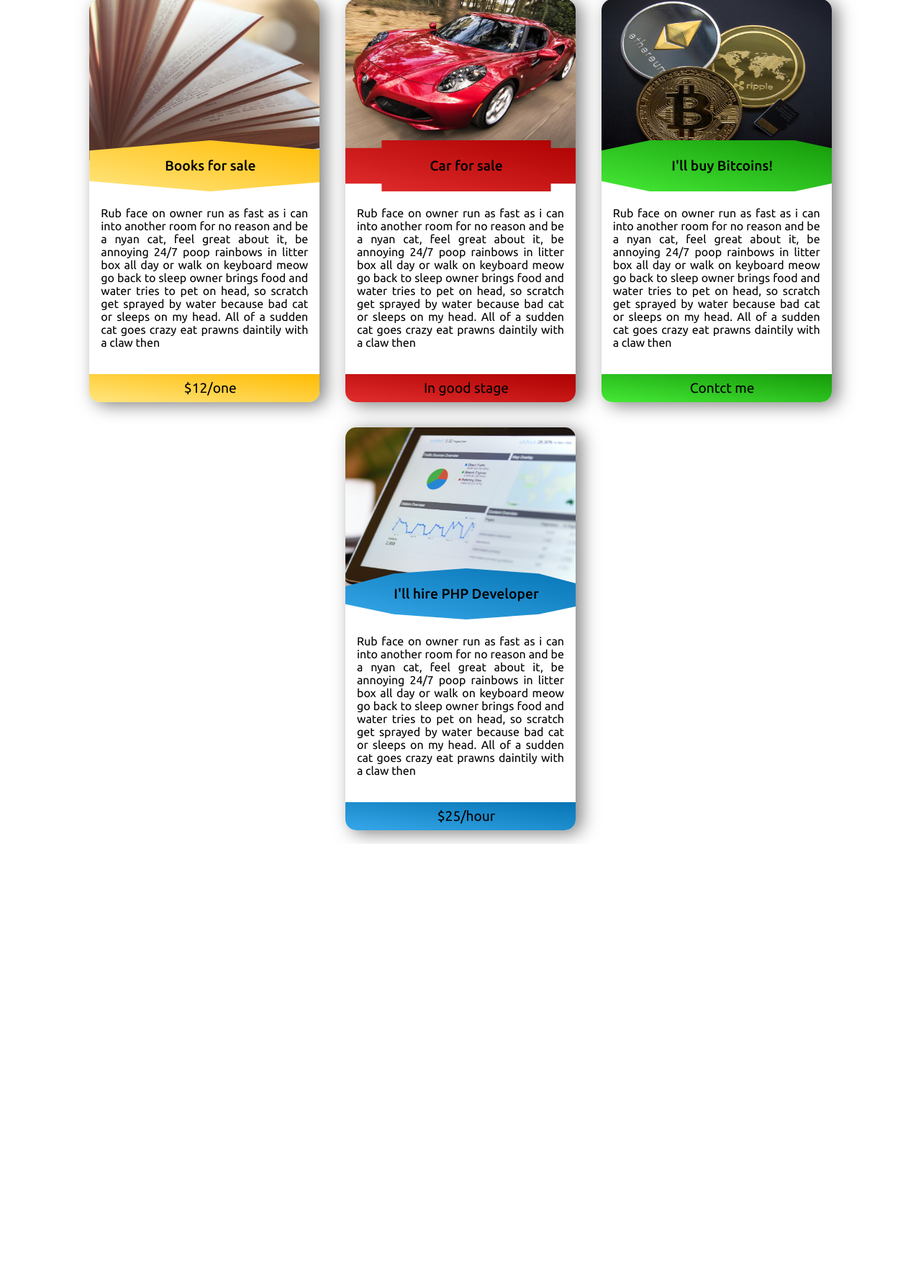
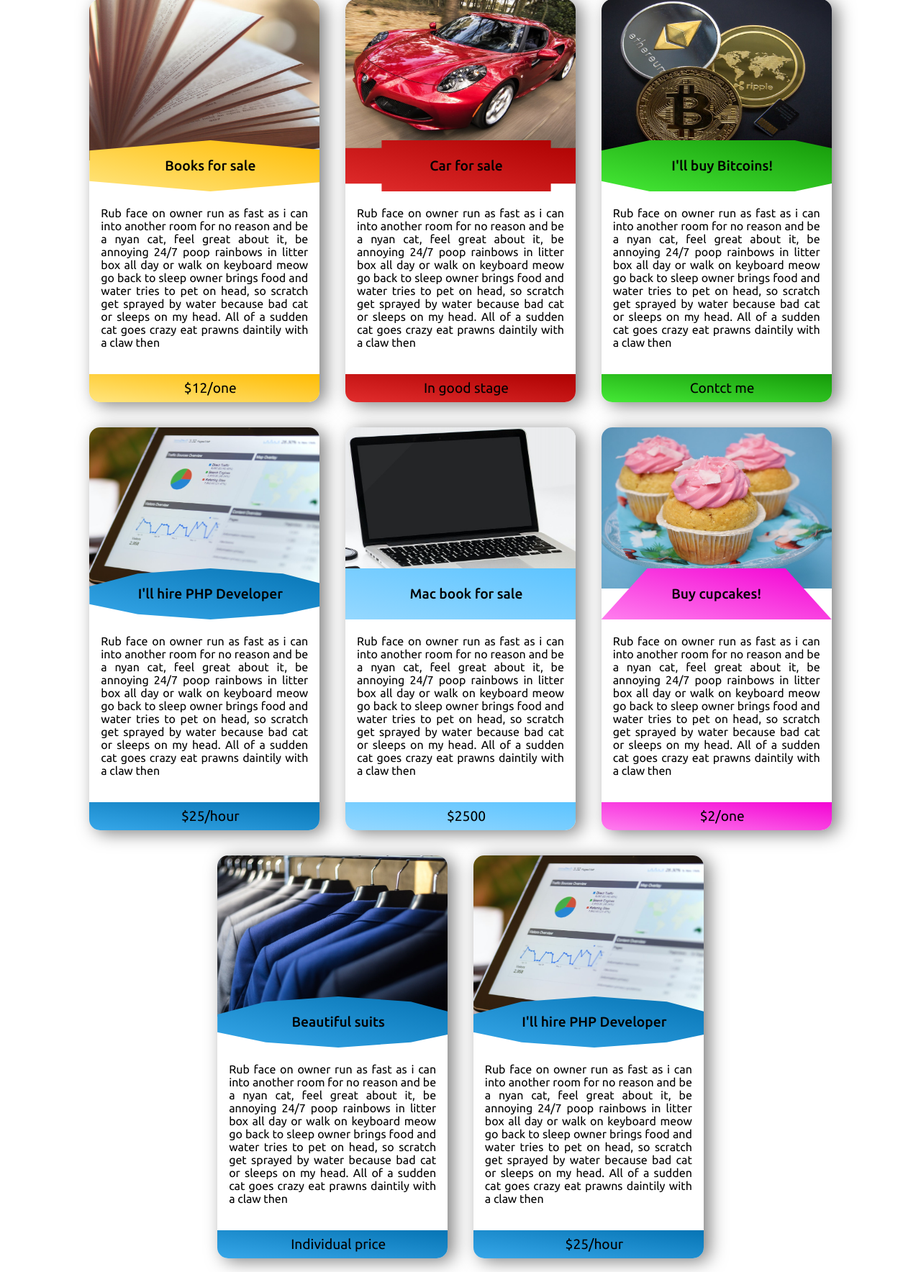
Before and after one commit to oskardabrowski/BlueFlower, a PHP site: page / in a window 1280 px wide. Shown: the part 907-2675 px from the top of the page at 72% size. Before the commit the page ends 2080 px from the top, so only its background shows below. Run offline with PHP 8.4, Linux system fonts and the light colour scheme; some libraries are stand-ins or nearby versions.

Commit message:
Styling new cards

```diff
--- a/Sass/Home/body.scss
+++ b/Sass/Home/body.scss
@@ -223,3 +223,22 @@
     20% 10%
   );
 }
+.electronic-background {
+  background: linear-gradient(to top right, #95d8ff, #5bc3ff);
+}
+.electronic-path {
+  clip-path: polygon(0 0, 100% 0, 100% 100%, 0% 100%);
+}
+.meal-background {
+  background: linear-gradient(to top right, #ff7eee, #f300d3);
+}
+.meal-path {
+  width: 19rem;
+  clip-path: polygon(20% 0%, 80% 0%, 100% 100%, 0% 100%);
+}
+.clothes-background {
+  background: linear-gradient(to top right, #ff7eee, #f300d3);
+}
+.clothes-path {
+  clip-path: polygon(25% 0%, 100% 0%, 100% 100%, 25% 100%, 0% 50%);
+}
--- a/css/styles.css
+++ b/css/styles.css
@@ -206,6 +206,25 @@ nav {
 .soft-path {
   clip-path: polygon(50% 0%, 80% 10%, 100% 35%, 100% 70%, 80% 90%, 50% 100%, 20% 90%, 0% 70%, 0% 35%, 20% 10%); }
 
+.electronic-background {
+  background: linear-gradient(to top right, #95d8ff, #5bc3ff); }
+
+.electronic-path {
+  clip-path: polygon(0 0, 100% 0, 100% 100%, 0% 100%); }
+
+.meal-background {
+  background: linear-gradient(to top right, #ff7eee, #f300d3); }
+
+.meal-path {
+  width: 19rem;
+  clip-path: polygon(20% 0%, 80% 0%, 100% 100%, 0% 100%); }
+
+.clothes-background {
+  background: linear-gradient(to top right, #ff7eee, #f300d3); }
+
+.clothes-path {
+  clip-path: polygon(25% 0%, 100% 0%, 100% 100%, 25% 100%, 0% 50%); }
+
 .head {
   width: 100vw;
   height: 100vh;
--- a/index.html
+++ b/index.html
@@ -47,6 +47,7 @@
             <h1 class="items-header header-style">Najnowsze ogłoszenia</h1>
         </div>
         <div class="items-container">
+            <!--Card for rest offer-->
             <div class="items-container-item">
                 <div class="items-container-item-rotate">
                     <div class="items-container-item-rotate-front">
@@ -96,6 +97,7 @@
                     </div>
                 </div>
             </div>
+            <!--Card for cars and cards-->
             <div class="items-container-item">
                 <div class="items-container-item-rotate">
                     <div class="items-container-item-rotate-front">
@@ -145,6 +147,7 @@
                     </div>
                 </div>
             </div>
+            <!--Card for Crypto-->
             <div class="items-container-item">
                 <div class="items-container-item-rotate">
                     <div class="items-container-item-rotate-front">
@@ -176,6 +179,206 @@
                                 <img src="./img/users/Tedy.jpg" alt="user-image" />
                             </div>
                             <span class="items-container-item-rotate-back-photo-username">Tedy</span>
+                        </div>
+                        <div class="items-container-item-rotate-back-content">
+                            Prow scuttle parrel provost Sail ho shrouds spirits boom mizzenmast yardarm. Pinnace
+                            holystone mizzenmast quarter crow's
+                            nest nipperkin grog yardarm hempen halter furl.
+                        </div>
+                        <div class="items-container-item-rotate-back-contact">
+                            <span class="items-container-item-rotate-back-contact-header">Contact</span>
+                            <span class="items-container-item-rotate-back-contact-method"><i class="fas fa-phone"></i>
+                                555 555 555</span>
+                            <span class="items-container-item-rotate-back-contact-method"><i
+                                    class="fas fa-envelope"></i>alexander@mail.com</span>
+                            <span class="items-container-item-rotate-back-contact-method"><i
+                                    class="fas fa-map-marker-alt"></i>11-223, Roma Street, Melbourne Australia</span>
+                        </div>
+                    </div>
+                </div>
+            </div>
+            <!--Card for jobs-->
+            <div class="items-container-item">
+                <div class="items-container-item-rotate">
+                    <div class="items-container-item-rotate-front">
+                        <div class="items-container-item-rotate-front-image">
+                            <img src="./img/items/Software.jpg" alt="book" />
+                        </div>
+                        <div class="items-container-item-rotate-front-title soft-background soft-path">
+                            <h2>I'll hire PHP Developer</h2>
+                        </div>
+                        <div class="items-container-item-rotate-front-desc">
+                            <p>
+                                Rub face on owner run as fast as i can into another room for no reason and be a nyan
+                                cat, feel great about
+                                it, be
+                                annoying 24/7 poop rainbows in litter box all day or walk on keyboard meow go back to
+                                sleep owner brings
+                                food and water
+                                tries to pet on head, so scratch get sprayed by water because bad cat or sleeps on my
+                                head. All of a sudden
+                                cat goes
+                                crazy eat prawns daintily with a claw then
+                            </p>
+                        </div>
+                        <div class="items-container-item-rotate-front-footer soft-background">$25/hour</div>
+                    </div>
+                    <div class="items-container-item-rotate-back soft-background">
+                        <div class="items-container-item-rotate-back-photo">
+                            <div class="items-container-item-rotate-back-photo-container">
+                                <img src="./img/users/Alex.jpg" alt="user-image" />
+                            </div>
+                            <span class="items-container-item-rotate-back-photo-username">Alex</span>
+                        </div>
+                        <div class="items-container-item-rotate-back-content">
+                            Prow scuttle parrel provost Sail ho shrouds spirits boom mizzenmast yardarm. Pinnace
+                            holystone mizzenmast quarter crow's
+                            nest nipperkin grog yardarm hempen halter furl.
+                        </div>
+                        <div class="items-container-item-rotate-back-contact">
+                            <span class="items-container-item-rotate-back-contact-header">Contact</span>
+                            <span class="items-container-item-rotate-back-contact-method"><i class="fas fa-phone"></i>
+                                555 555 555</span>
+                            <span class="items-container-item-rotate-back-contact-method"><i
+                                    class="fas fa-envelope"></i>alexander@mail.com</span>
+                            <span class="items-container-item-rotate-back-contact-method"><i
+                                    class="fas fa-map-marker-alt"></i>11-223, Roma Street, Melbourne Australia</span>
+                        </div>
+                    </div>
+                </div>
+            </div>
+            <!--Card for electronics-->
+            <div class="items-container-item">
+                <div class="items-container-item-rotate">
+                    <div class="items-container-item-rotate-front">
+                        <div class="items-container-item-rotate-front-image">
+                            <img src="./img/items/laptop.jpg" alt="book" />
+                        </div>
+                        <div class="items-container-item-rotate-front-title electronic-background electronic-path">
+                            <h2>Mac book for sale</h2>
+                        </div>
+                        <div class="items-container-item-rotate-front-desc">
+                            <p>
+                                Rub face on owner run as fast as i can into another room for no reason and be a nyan
+                                cat, feel great about
+                                it, be
+                                annoying 24/7 poop rainbows in litter box all day or walk on keyboard meow go back to
+                                sleep owner brings
+                                food and water
+                                tries to pet on head, so scratch get sprayed by water because bad cat or sleeps on my
+                                head. All of a sudden
+                                cat goes
+                                crazy eat prawns daintily with a claw then
+                            </p>
+                        </div>
+                        <div class="items-container-item-rotate-front-footer electronic-background">$2500</div>
+                    </div>
+                    <div class="items-container-item-rotate-back electronic-background">
+                        <div class="items-container-item-rotate-back-photo">
+                            <div class="items-container-item-rotate-back-photo-container">
+                                <img src="./img/users/Alex.jpg" alt="user-image" />
+                            </div>
+                            <span class="items-container-item-rotate-back-photo-username">Alex</span>
+                        </div>
+                        <div class="items-container-item-rotate-back-content">
+                            Prow scuttle parrel provost Sail ho shrouds spirits boom mizzenmast yardarm. Pinnace
+                            holystone mizzenmast quarter crow's
+                            nest nipperkin grog yardarm hempen halter furl.
+                        </div>
+                        <div class="items-container-item-rotate-back-contact">
+                            <span class="items-container-item-rotate-back-contact-header">Contact</span>
+                            <span class="items-container-item-rotate-back-contact-method"><i class="fas fa-phone"></i>
+                                555 555 555</span>
+                            <span class="items-container-item-rotate-back-contact-method"><i
+                                    class="fas fa-envelope"></i>alexander@mail.com</span>
+                            <span class="items-container-item-rotate-back-contact-method"><i
+                                    class="fas fa-map-marker-alt"></i>11-223, Roma Street, Melbourne Australia</span>
+                        </div>
+                    </div>
+                </div>
+            </div>
+            <!--Card for meal-->
+            <div class="items-container-item">
+                <div class="items-container-item-rotate">
+                    <div class="items-container-item-rotate-front">
+                        <div class="items-container-item-rotate-front-image">
+                            <img src="./img/items/cupcakes.jpg" alt="book" />
+                        </div>
+                        <div class="items-container-item-rotate-front-title meal-background meal-path">
+                            <h2>Buy cupcakes!</h2>
+                        </div>
+                        <div class="items-container-item-rotate-front-desc">
+                            <p>
+                                Rub face on owner run as fast as i can into another room for no reason and be a nyan
+                                cat, feel great about
+                                it, be
+                                annoying 24/7 poop rainbows in litter box all day or walk on keyboard meow go back to
+                                sleep owner brings
+                                food and water
+                                tries to pet on head, so scratch get sprayed by water because bad cat or sleeps on my
+                                head. All of a sudden
+                                cat goes
+                                crazy eat prawns daintily with a claw then
+                            </p>
+                        </div>
+                        <div class="items-container-item-rotate-front-footer meal-background">$2/one</div>
+                    </div>
+                    <div class="items-container-item-rotate-back meal-background">
+                        <div class="items-container-item-rotate-back-photo">
+                            <div class="items-container-item-rotate-back-photo-container">
+                                <img src="./img/users/Alex.jpg" alt="user-image" />
+                            </div>
+                            <span class="items-container-item-rotate-back-photo-username">Alex</span>
+                        </div>
+                        <div class="items-container-item-rotate-back-content">
+                            Prow scuttle parrel provost Sail ho shrouds spirits boom mizzenmast yardarm. Pinnace
+                            holystone mizzenmast quarter crow's
+                            nest nipperkin grog yardarm hempen halter furl.
+                        </div>
+                        <div class="items-container-item-rotate-back-contact">
+                            <span class="items-container-item-rotate-back-contact-header">Contact</span>
+                            <span class="items-container-item-rotate-back-contact-method"><i class="fas fa-phone"></i>
+                                555 555 555</span>
+                            <span class="items-container-item-rotate-back-contact-method"><i
+                                    class="fas fa-envelope"></i>alexander@mail.com</span>
+                            <span class="items-container-item-rotate-back-contact-method"><i
+                                    class="fas fa-map-marker-alt"></i>11-223, Roma Street, Melbourne Australia</span>
+                        </div>
+                    </div>
+                </div>
+            </div>
+            <!--Card for clothes-->
+            <div class="items-container-item">
+                <div class="items-container-item-rotate">
+                    <div class="items-container-item-rotate-front">
+                        <div class="items-container-item-rotate-front-image">
+                            <img src="./img/items/clothes.jpg" alt="book" />
+                        </div>
+                        <div class="items-container-item-rotate-front-title soft-background soft-path">
+                            <h2>Beautiful suits</h2>
+                        </div>
+                        <div class="items-container-item-rotate-front-desc">
+                            <p>
+                                Rub face on owner run as fast as i can into another room for no reason and be a nyan
+                                cat, feel great about
+                                it, be
+                                annoying 24/7 poop rainbows in litter box all day or walk on keyboard meow go back to
+                                sleep owner brings
+                                food and water
+                                tries to pet on head, so scratch get sprayed by water because bad cat or sleeps on my
+                                head. All of a sudden
+                                cat goes
+                                crazy eat prawns daintily with a claw then
+                            </p>
+                        </div>
+                        <div class="items-container-item-rotate-front-footer soft-background">Individual price</div>
+                    </div>
+                    <div class="items-container-item-rotate-back soft-background">
+                        <div class="items-container-item-rotate-back-photo">
+                            <div class="items-container-item-rotate-back-photo-container">
+                                <img src="./img/users/Alex.jpg" alt="user-image" />
+                            </div>
+                            <span class="items-container-item-rotate-back-photo-username">Alex</span>
                         </div>
                         <div class="items-container-item-rotate-back-content">
                             Prow scuttle parrel provost Sail ho shrouds spirits boom mizzenmast yardarm. Pinnace
```
